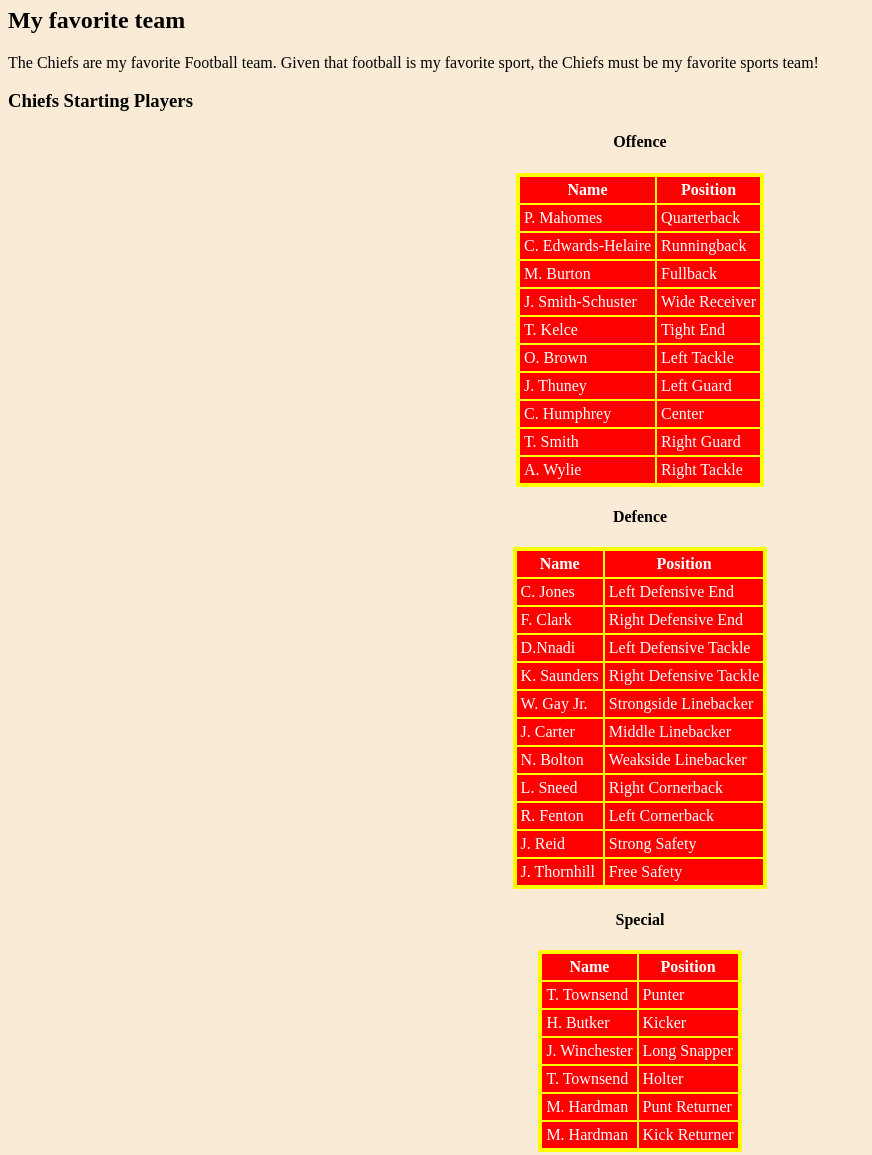
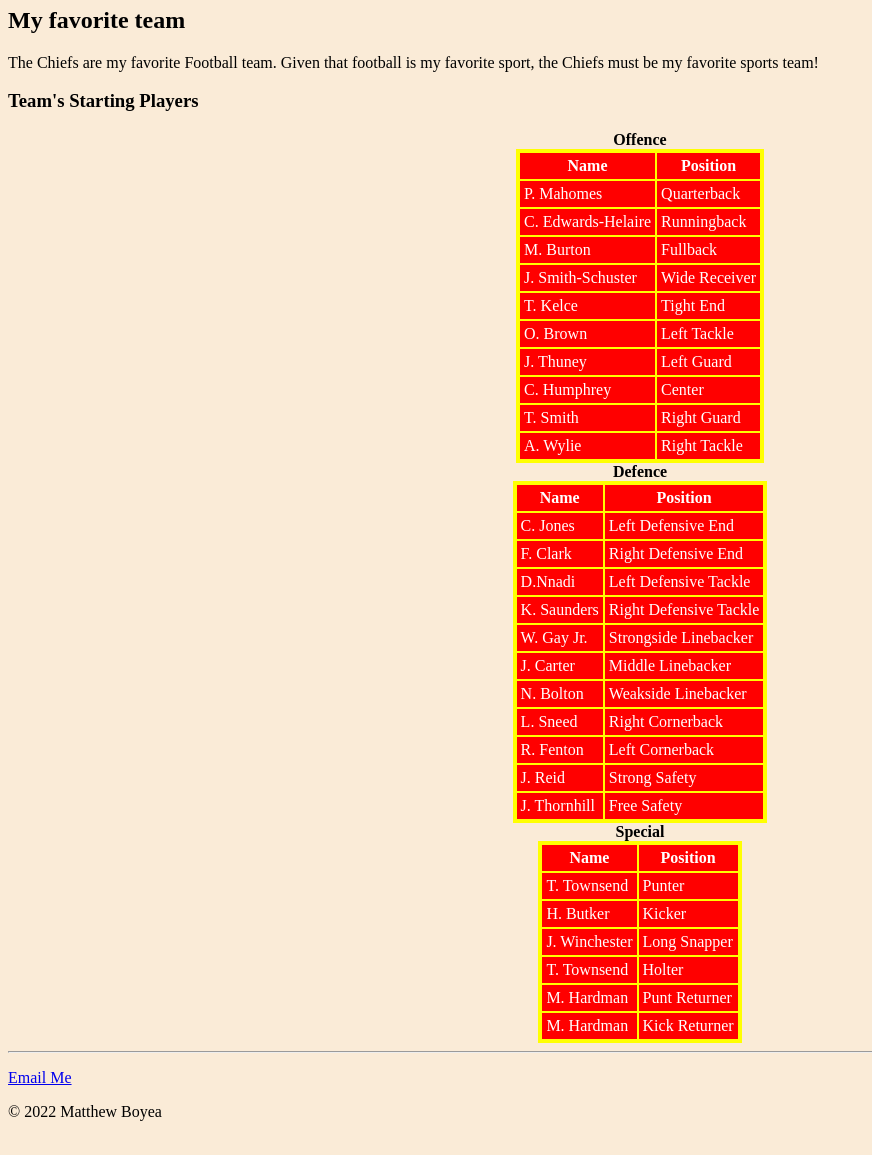
Before and after one commit to YourZombieMop/INF250WebDev, a plain HTML site: page exercises/sports.html in a window 1280 px wide. Shown: the part 180-1335 px from the top of the page, without its empty margins (0-872 px from the left). Drawn offline with Linux system fonts and the light colour scheme.

Commit message:
Ch 9 Exercise Fixes

```diff
--- a/exercises/sports.html
+++ b/exercises/sports.html
@@ -17,14 +17,15 @@
 			background-color: red;
 			color: white;
 		}
+		table caption {
+			color: black;
+			font-weight: bold;
+		}
 		th, td {
 			padding: 4px;
 			border-style: solid;
 			border-width: 2px;
 			border-color: yellow;
-		}
-		.textcenter {
-			text-align: center;
 		}
 		.center {
 			margin-left: auto;
@@ -56,10 +57,10 @@
 			favorite sports team!
 		</p>
 		<h3>
-			Chiefs Starting Players
+			Team's Starting Players
 		</h3>
-		<h4 class="textcenter">Offence</h4>
 		<table class="center">
+			<caption>Offence</caption>
 			<tr>
 				<th>Name</th>
 				<th>Position</th>
@@ -105,8 +106,8 @@
 				<td>Right Tackle</td>
 			</tr>
 		</table>
-		<h4 class="textcenter">Defence</h4>
 		<table class="center">
+			<caption>Defence</caption>
 			<tr>
 				<th>Name</th>
 				<th>Position</th>
@@ -156,8 +157,8 @@
 				<td>Free Safety</td>
 			</tr>
 		</table>
-		<h4 class="textcenter">Special</h4>
 		<table class="center">
+			<caption>Special</caption>
 			<tr>
 				<th>Name</th>
 				<th>Position</th>
```
